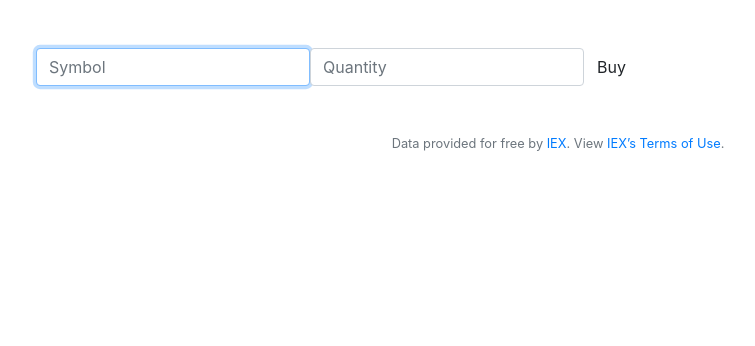
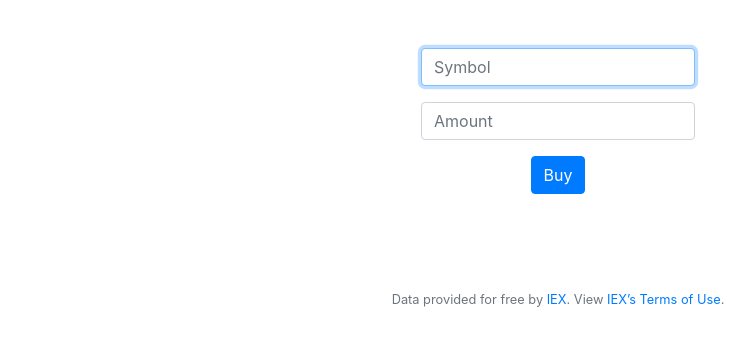
Before and after one commit to JesseKartabani/CS50, a Flask app: page /buy in a window 1280 px wide. Shown: the part 76-422 px from the top of the page, without its empty margins (82-837 px from the left). Run offline with Flask 2, Linux system fonts and the light colour scheme; a user stored in the database is signed in; some libraries are stand-ins or nearby versions.

Commit message:
automated commit by check50 [check50=True]

```diff
--- a/application.py
+++ b/application.py
@@ -70,65 +70,56 @@
 @login_required
 def buy():
     if request.method == "POST":
-        if not request.form.get("symbol") or not request.form.get("stocks") or int(request.form.get("stocks")) < 1:
-            return render_template("buy.html")
+        # Obtain the data necessary for the transaction
+        amount=int(request.form.get("amount"))
+        symbol=lookup(request.form.get("symbol"))['symbol']
 
-        symbol = request.form.get("symbol").upper()
-        stocks = request.form.get("stocks")
-        user_id = session["user_id"]
+        # Control if the stock symbol is valid
+        if not lookup(symbol):
+            return apology("Could not find the stock")
 
-        # lookup the stock
-        stock = lookup(symbol)
+        # Calculate total value of the transaction
+        price=lookup(symbol)['price']
+        cash = db.execute("SELECT cash FROM users WHERE id = :user",
+                          user=session["user_id"])[0]['cash']
+        cash_after = cash - price * float(amount)
 
-        # ensure symbol exists
+        # Check if current cash is enough for transaction
+        if cash_after < 0:
+            return apology("You don't have enough money for this transaction")
+
+        # Check if user already has one or more stocks from the same company
+        stock = db.execute("SELECT amount FROM stocks WHERE user_id = :user AND symbol = :symbol",
+                          user=session["user_id"], symbol=symbol)
+
+        # Insert new row into the stock table
         if not stock:
-            return apology("symbol not found")
+            db.execute("INSERT INTO stocks(user_id, symbol, amount) VALUES (:user, :symbol, :amount)",
+                user=session["user_id"], symbol=symbol, amount=amount)
 
-        # calculate total price
-        total_price = float(stock["price"]) * float(stocks)
+        # update row into the stock table
+        else:
+            amount += stock[0]['amount']
 
-        user = db.execute("SELECT * FROM users WHERE id = :id", id=user_id)
-        funds = float(user[0]["cash"])
+            db.execute("UPDATE stocks SET amount = :amount WHERE user_id = :user AND symbol = :symbol",
+                user=session["user_id"], symbol=symbol, amount=amount)
 
-        # check if user has enough funds
-        if funds < total_price:
-            return apology(top="not enough funds", bottom="available: " + str("%.2f"%funds))
+        # update user's cash
+        db.execute("UPDATE users SET cash = :cash WHERE id = :user",
+                          cash=cash_after, user=session["user_id"])
 
-        funds_left = funds - total_price
+        # Update history table
+        db.execute("INSERT INTO transactions(user_id, symbol, amount, value) VALUES (:user, :symbol, :amount, :value)",
+                user=session["user_id"], symbol=symbol, amount=amount, value=round(price*float(amount)))
 
-        # check if symbol is already owned
-        stock_db = db.execute("SELECT * FROM stocks WHERE user_id = :user_id AND symbol = :symbol",
-                            user_id=user_id, symbol=symbol)
+        # Redirect user to index page with a success message
+        flash("Bought!")
+        return redirect("/")
 
-        # update with new price if already owned
-        if len(stock_db) == 1:
-
-            new_stocks = int(stock_db[0]["stocks"]) + int(stocks)
-            new_total = float(stock_db[0]["total"]) + total_price
-            new_pps = "%.2f"%(new_total / float(new_stocks))
-
-            db.execute("UPDATE stocks SET stocks = :stocks, total = :total, pps = :pps WHERE user_id = :user_id AND symbol = :symbol",
-                        stocks=new_stocks, total=new_total, pps=new_pps, user_id=user_id, symbol=symbol)
-
-        # else create a new entry in db
-        else:
-
-            db.execute("INSERT INTO stocks (user_id, symbol, stocks, total, pps) VALUES (:user_id, :symbol, :stocks, :total, :pps)",
-                        user_id=user_id, symbol=symbol, stocks=stocks, total=total_price, pps=stock["price"])
-
-        # modify available funds
-        db.execute("UPDATE users SET cash = :cash WHERE id = :id", cash=funds_left, id=user_id)
-
-        # commit to history
-        db.execute("INSERT INTO history (user_id, action, symbol, stocks, pps) VALUES (:user_id, :action, :symbol, :stocks, :pps)",
-                    user_id=user_id, action=1, symbol=symbol, stocks=stocks, pps=stock["price"])
-
-        # send a success message
-        return render_template("success.html", action="bought", stocks=stocks,
-                                name=stock["name"], total=usd(total_price), funds=usd(funds_left))
-
+    # User reached route via GET (as by clicking a link or via redirect)
     else:
         return render_template("buy.html")
+
     """Buy amount of stock"""
 
 
@@ -285,7 +276,7 @@
             db.execute("DELETE FROM stocks WHERE user_id = :user AND symbol = :symbol",
                           symbol=symbol, user=session["user_id"])
 
-        # Stop the transaction if the user does not have enough stocks
+        # Stop the transaction if the user does not have enough
         elif amount_after < 0:
             return apology("That's more than the stocks you own")
 
--- a/templates/buy.html
+++ b/templates/buy.html
@@ -5,15 +5,13 @@
 {% endblock %}
 
 {% block main %}
-    <form class="form-inline" action="{{ url_for('buy') }}" method="post">
+    <form action="/buy" method="post">
         <div class="form-group">
-            <input class="form-control" autofocus name="symbol" placeholder="Symbol" type="text">
+            <input autocomplete="off" autofocus class="form-control" name="symbol" placeholder="Symbol" type="text">
         </div>
         <div class="form-group">
-            <input class="form-control" name="stocks" placeholder="Quantity" type="number">
+            <input autocomplete="off" autofocus class="form-control" name="amount" placeholder="Amount" type="number">
         </div>
-        <div class="form-group">
-            <button type="submit" class="btn btn-default">Buy</button>
-        </div>
-    </form>
+        <button id="submit" class="btn btn-primary" type="submit">Buy</button>
+    </form><br><br>
 {% endblock %}
```
Also changed, not shown: finance.db.
